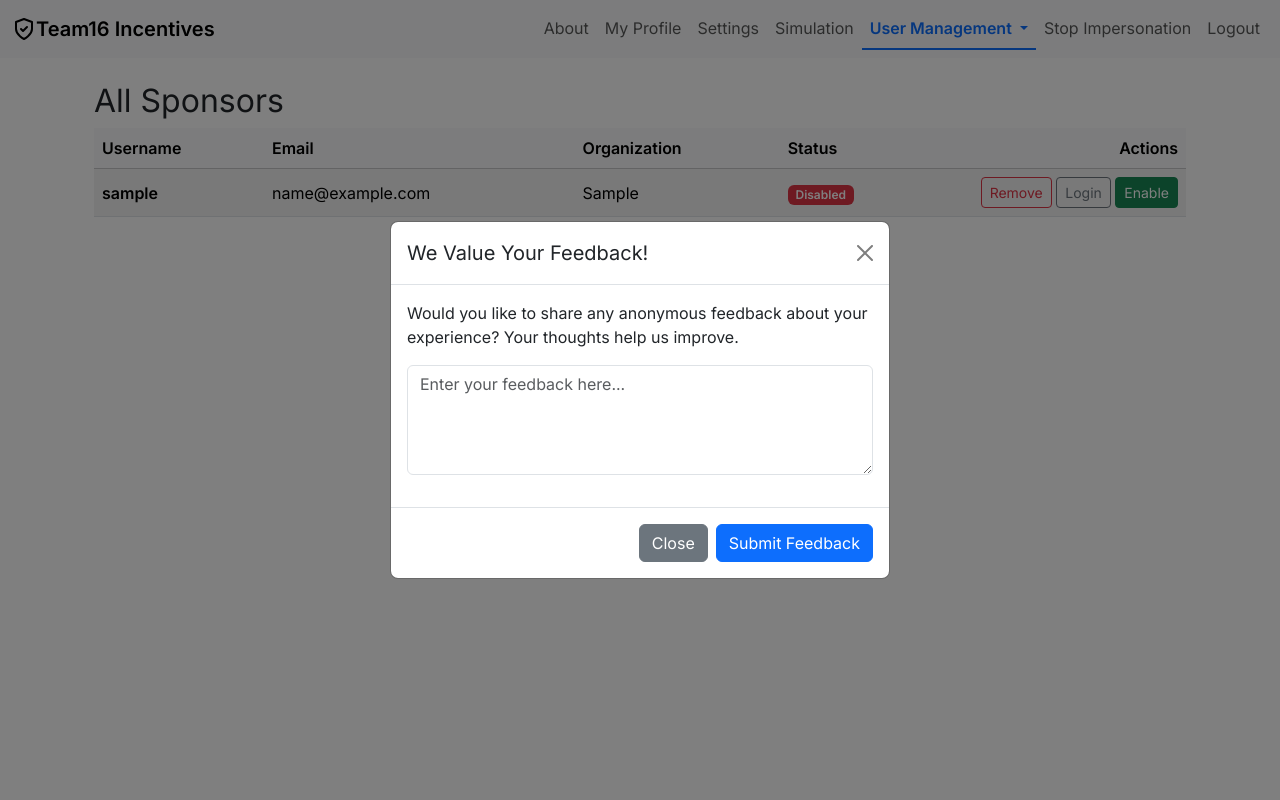
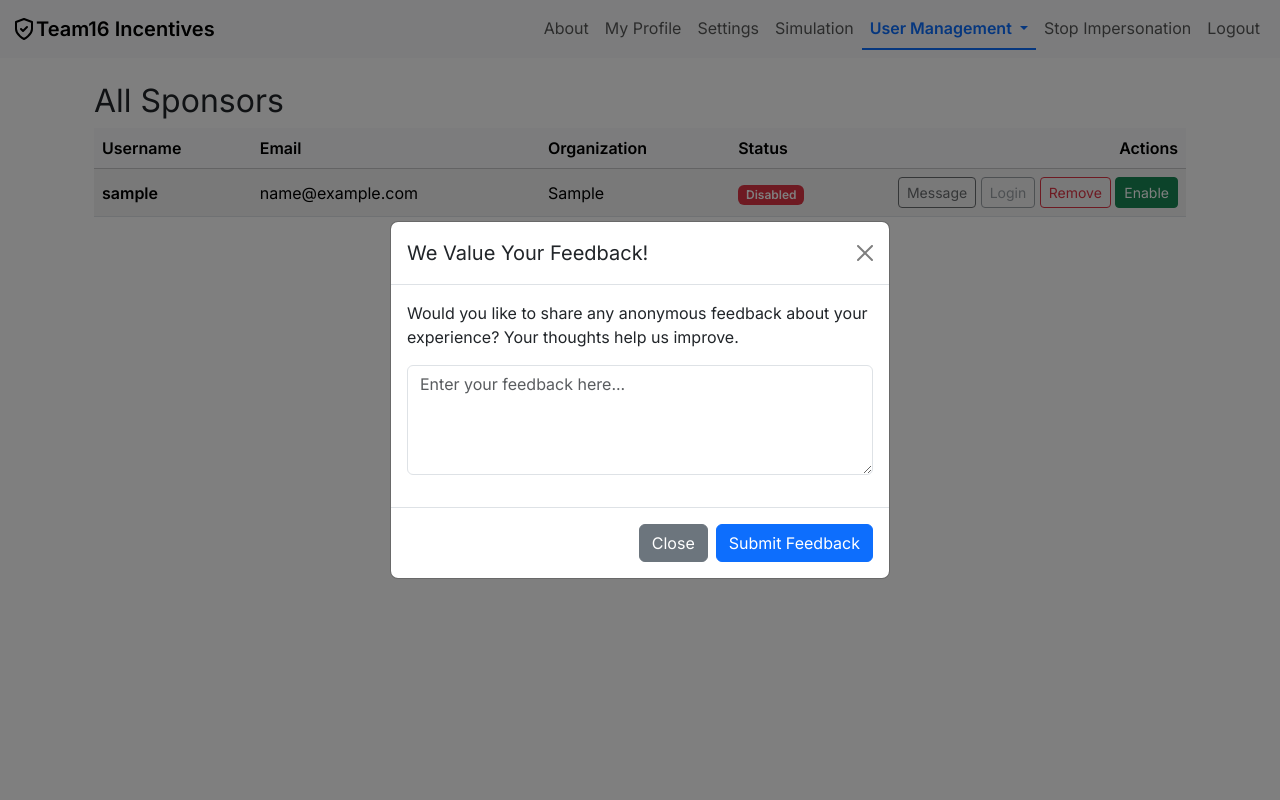
Before and after one commit to Jaredburne47/F25-Team16, a Flask app: page /sponsors in a window 1280 px wide. Run offline with Flask 3, Linux system fonts and the light colour scheme; the visitor is signed in with stand-in values (Sample User, id 1); tables that the repository leaves empty or names only in its code hold one stand-in row (values such as "Sample post"); data that the repository does not hold is empty; some libraries are stand-ins or nearby versions.

Commit message:
fixed sponsor tab

```diff
--- a/app.py
+++ b/app.py
@@ -2491,6 +2491,112 @@ def sponsors():
 
     return render_template("sponsors.html", sponsors=sponsors_list, role=session.get('role'))
 
+@app.route('/admin/message_sponsor', methods=['GET'])
+def admin_message_sponsor_page():
+    if 'user' not in session or session.get('role') != 'admin':
+        return redirect(url_for('login'))
+
+    username = request.args.get('username', '').strip()
+
+    db = MySQLdb.connect(**db_config)
+    cur = db.cursor(MySQLdb.cursors.DictCursor)
+    cur.execute("""
+        SELECT username, email, disabled
+        FROM sponsor
+        WHERE username = %s
+        LIMIT 1
+    """, (username,))
+    sponsor = cur.fetchone()
+    cur.close()
+    db.close()
+
+    if not sponsor:
+        flash("Sponsor not found.", "danger")
+        return redirect(url_for('sponsors'))
+
+    if sponsor['disabled']:
+        flash("Cannot message a disabled sponsor.", "warning")
+        return redirect(url_for('sponsors'))
+
+    # Reuse a simple template similar to message_driver.html
+    # (you can copy that file and adjust labels)
+    return render_template('message_sponsor.html', sponsor=sponsor)
+
+@app.route('/admin/message_sponsor/send', methods=['POST'])
+def admin_message_sponsor_send():
+    if 'user' not in session or session.get('role') != 'admin':
+        return redirect(url_for('login'))
+
+    admin_username = session['user']
+    sponsor_username = request.form.get('sponsor_username', '').strip()
+    subject = request.form.get('subject', '').strip()
+    message = request.form.get('message', '').strip()
+
+    if not sponsor_username or not subject or not message:
+        flash("All fields are required.", "warning")
+        return redirect(url_for('sponsors'))
+
+    db = MySQLdb.connect(**db_config)
+    cur = db.cursor(MySQLdb.cursors.DictCursor)
+
+    # Make sure sponsor exists and get email
+    cur.execute("""
+        SELECT email, disabled
+        FROM sponsor
+        WHERE username=%s
+        LIMIT 1
+    """, (sponsor_username,))
+    row = cur.fetchone()
+
+    if not row:
+        cur.close()
+        db.close()
+        flash("Sponsor not found.", "danger")
+        return redirect(url_for('sponsors'))
+
+    if row['disabled']:
+        cur.close()
+        db.close()
+        flash("Cannot message a disabled sponsor.", "warning")
+        return redirect(url_for('sponsors'))
+
+    sponsor_email = row['email']
+
+    try:
+        # TODO: hook in your actual email function here.
+        # For now we just log and pretend it's sent.
+        cur = db.cursor()
+        cur.execute("""
+            INSERT INTO auditLogs (action, description, user_id)
+            VALUES (%s, %s, %s)
+        """, (
+            "admin_message_sponsor",
+            f"Admin '{admin_username}' messaged sponsor '{sponsor_username}' "
+            f"(subject: {subject})",
+            admin_username
+        ))
+        db.commit()
+
+        # If you have an email helper, call it here, e.g.:
+        # send_admin_message_sponsor_email(
+        #     to_email=sponsor_email,
+        #     sponsor_username=sponsor_username,
+        #     admin_username=admin_username,
+        #     subject=subject,
+        #     message=message
+        # )
+
+        flash("Message recorded (hook up email sending here).", "success")
+    except Exception as e:
+        db.rollback()
+        flash(f"Error while processing message: {e}", "danger")
+    finally:
+        cur.close()
+        db.close()
+
+    return redirect(url_for('sponsors'))
+
+
 @app.route('/admin/driver/toggle', methods=['POST'])
 def admin_toggle_driver():
     if 'user' not in session or session.get('role') != 'admin':
--- a/templates/sponsors.html
+++ b/templates/sponsors.html
@@ -18,7 +18,9 @@
           <th>Email</th>
           <th>Organization</th>
           <th>Status</th>
-          <th class="text-end" style="width: 260px;">Actions</th>
+          {% if role == 'admin' %}
+            <th class="text-end" style="width: 320px;">Actions</th>
+          {% endif %}
         </tr>
       </thead>
       <tbody>
@@ -34,24 +36,47 @@
               <span class="badge bg-success">Active</span>
             {% endif %}
           </td>
+
+          {% if role == 'admin' %}
           <td class="text-end">
-            <!-- Remove sponsor -->
-            <form action="{{ url_for('remove_sponsor') }}" method="post" class="d-inline m-0"
+            {# --- Admin-only actions: mirror drivers tab (no edit) --- #}
+
+            {# Message sponsor (admin -> sponsor) #}
+            <form action="{{ url_for('admin_message_sponsor_page') }}" method="get"
+                  class="d-inline m-0">
+              <input type="hidden" name="username" value="{{ s.username }}">
+              <button type="submit" class="btn btn-outline-dark btn-sm"
+                      {% if s.disabled %}disabled title="Sponsor disabled"{% endif %}>
+                Message
+              </button>
+            </form>
+
+            {# Login as sponsor (already exists) #}
+            <form action="{{ url_for('login_as_sponsor') }}" method="post"
+                  class="d-inline m-0">
+              <input type="hidden" name="username" value="{{ s.username }}">
+              <button type="submit" class="btn btn-outline-secondary btn-sm"
+                      {% if s.disabled %}disabled title="Sponsor disabled"{% endif %}>
+                Login
+              </button>
+            </form>
+
+            {# Remove sponsor (shared route) #}
+            <form action="{{ url_for('remove_sponsor') }}" method="post"
+                  class="d-inline m-0"
                   onsubmit="return confirm('Are you sure you want to remove {{ s.username }}?');">
               <input type="hidden" name="username" value="{{ s.username }}">
-              <button type="submit" class="btn btn-outline-danger btn-sm">Remove</button>
+              <button type="submit" class="btn btn-outline-danger btn-sm">
+                Remove
+              </button>
             </form>
 
-            <!-- Login as sponsor -->
-            <form action="{{ url_for('login_as_sponsor') }}" method="post" class="d-inline m-0">
-              <input type="hidden" name="username" value="{{ s.username }}">
-              <button type="submit" class="btn btn-outline-secondary btn-sm">Login</button>
-            </form>
-
-            {% if role == 'admin' %}
-            <!-- Disable / Enable Sponsor -->
-            <form action="{{ url_for('toggle_account', role='sponsor', username=s.username) }}" method="post" class="d-inline m-0"
-                  onsubmit="return confirm('Are you sure you want to {{ s.disabled and 'enable' or 'disable' }} this sponsor?');">
+            {# Enable / Disable sponsor (already wired) #}
+            <form action="{{ url_for('toggle_account', role='sponsor', username=s.username) }}"
+                  method="post" class="d-inline m-0"
+                  onsubmit="return confirm(
+                    'Are you sure you want to {{ s.disabled and 'enable' or 'disable' }} this sponsor?'
+                  );">
               {% if s.disabled %}
                 <input type="hidden" name="action" value="enable">
                 <button type="submit" class="btn btn-success btn-sm">Enable</button>
@@ -60,8 +85,8 @@
                 <button type="submit" class="btn btn-outline-dark btn-sm">Disable</button>
               {% endif %}
             </form>
-            {% endif %}
           </td>
+          {% endif %}
         </tr>
         {% endfor %}
       </tbody>
```
Also changed, not shown: templates/message_sponsor.html (added, +27 -0 lines).
